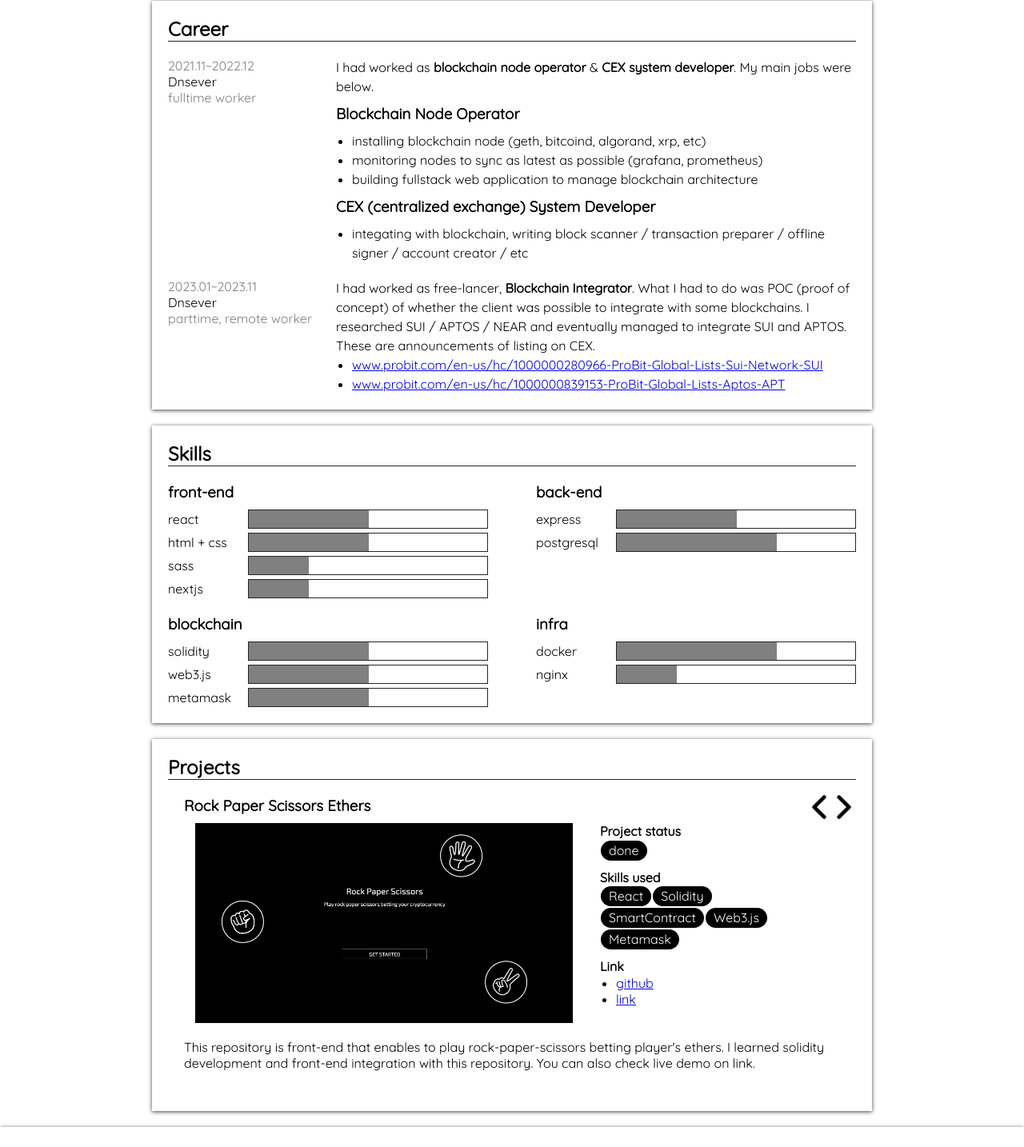
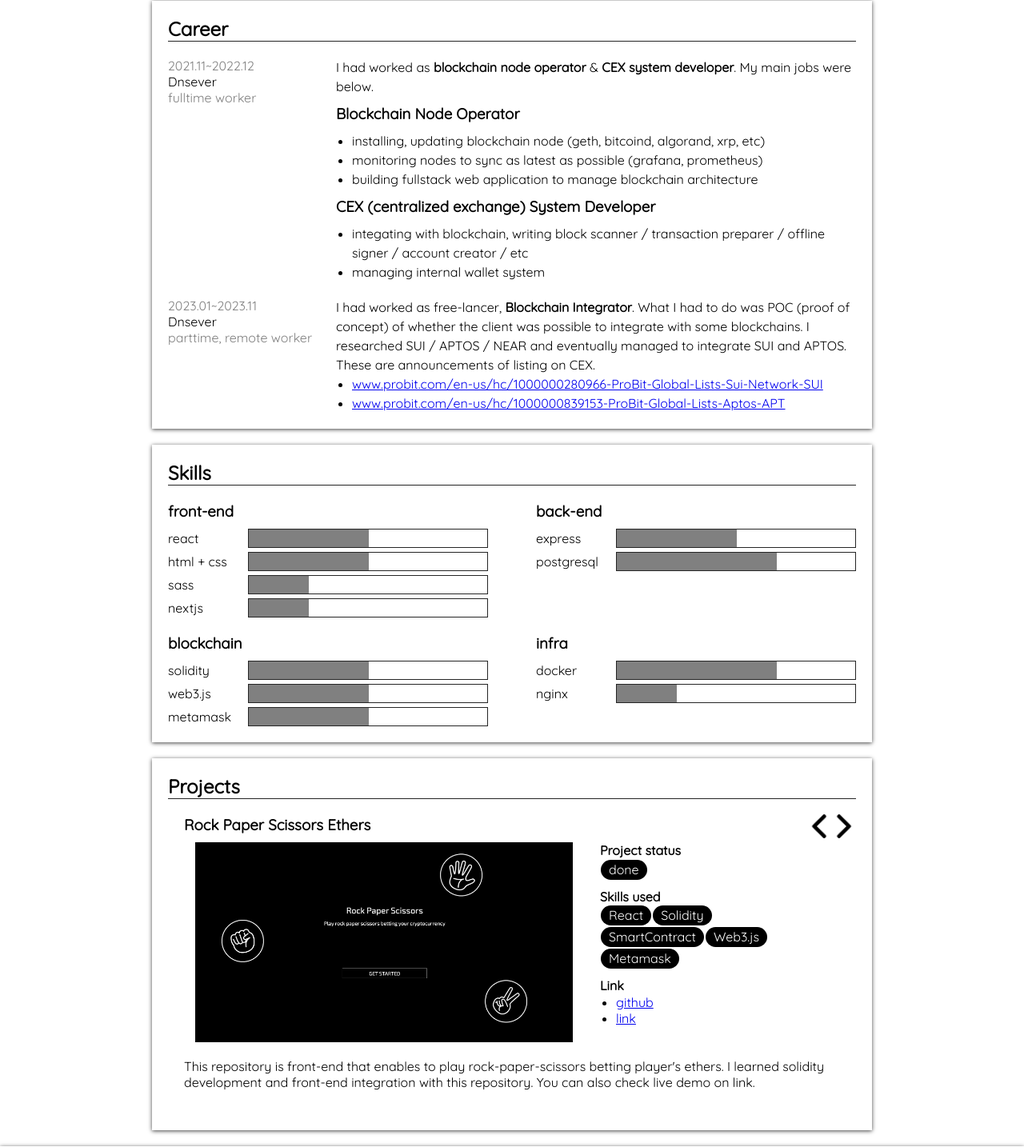
Before and after one commit to SeungjinPark2/seungjin-park-website, a Next.js app: page / in a window 1280 px wide. Shown: the part 409-1843 px from the top of the page at 80% size. Built offline with nearby package versions, Linux system fonts and the light colour scheme.

Commit message:
fix contact me, add content

```diff
--- a/src/app/content.tsx
+++ b/src/app/content.tsx
@@ -67,13 +67,14 @@
               My main jobs were below.
               <h3 className="semi-career-title">Blockchain Node Operator</h3>
               <ul>
-                <li>installing blockchain node (geth, bitcoind, algorand, xrp, etc)</li>
+                <li>installing, updating blockchain node (geth, bitcoind, algorand, xrp, etc)</li>
                 <li>monitoring nodes to sync as latest as possible (grafana, prometheus)</li>
                 <li>building fullstack web application to manage blockchain architecture</li>
               </ul>
               <h3 className="semi-career-title">CEX (centralized exchange) System Developer</h3>
               <ul>
                 <li>integating with blockchain, writing block scanner / transaction preparer / offline signer / account creator / etc</li>
+                <li>managing internal wallet system</li>
               </ul>
             </div>
           </div>
--- a/src/app/footer.tsx
+++ b/src/app/footer.tsx
@@ -6,10 +6,10 @@
       <span className="contact-me">contact me</span>
       <div>
         <div>
-          Email: aad336545@gmail.com
+          Email: seungjinpark3365@gmail.com
         </div>
         <div>
-          Github: <a href="https://github.com/aad3365">https://github.com/aad3365</a>
+          Github: <a href="https://github.com/SeungjinPark2">https://github.com/SeungjinPark2</a>
         </div>
         <div>
           Upwork: <a href="https://www.upwork.com/freelancers/~01440b0322a01f7395">https://www.upwork.com/freelancers/~01440b0322a01f7395</a>
```
